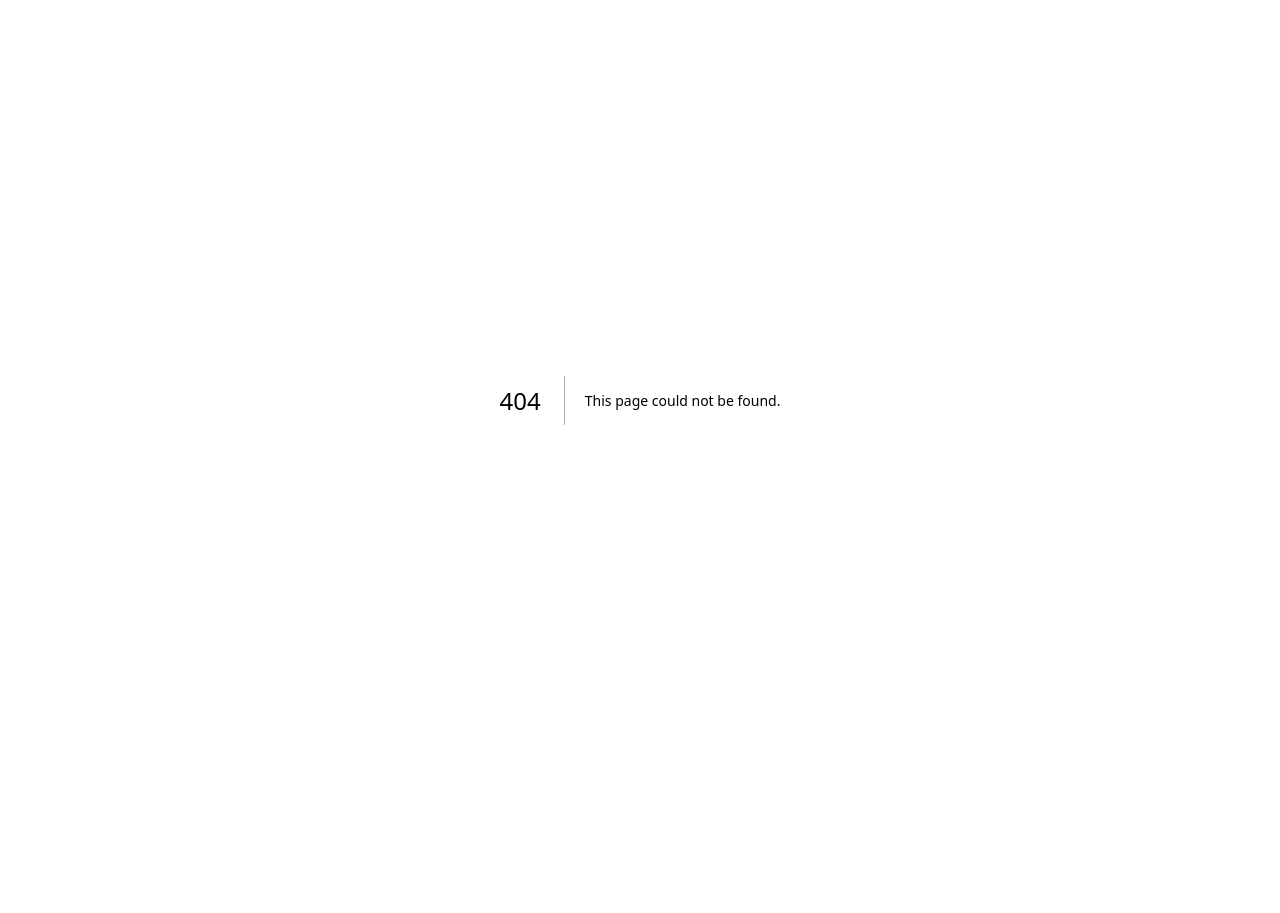
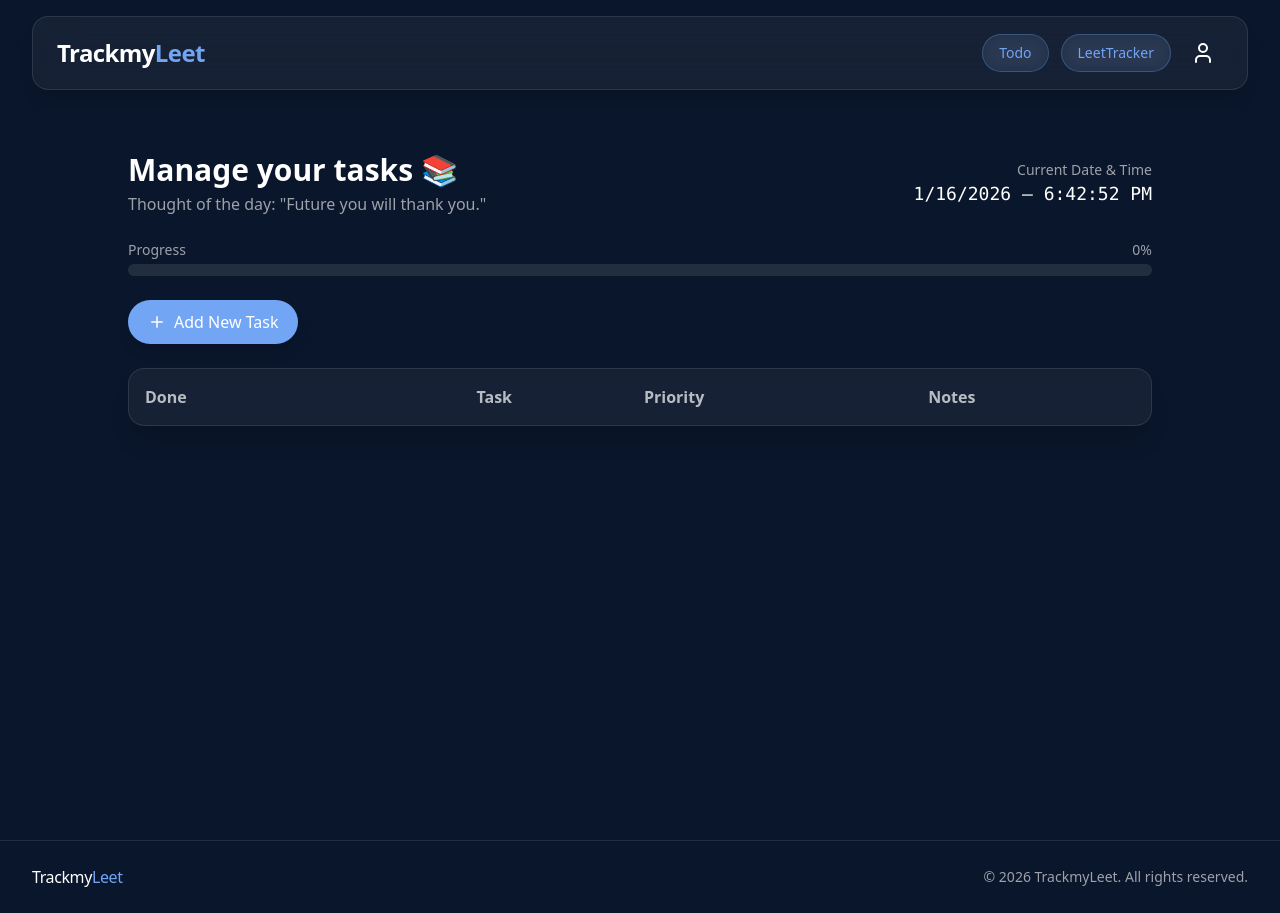
Before and after one commit to SamarthBhatia77/TrackmyLeet, a Next.js app: page /Todo in a window 1280 px wide. Before the commit this address had no page. Before the commit the page ends 800 px from the top, so only its background shows below. Built offline with nearby package versions, Linux system fonts and the light colour scheme.

Commit message:
Todo feature added

```diff
--- /dev/null
+++ b/src/app/Todo/page.js
@@ -0,0 +1,260 @@
+"use client";
+
+import { useEffect, useState } from "react";
+import { Plus, Check, X } from "lucide-react";
+import Navbar from "@/components/Navbar";
+import Footer from "@/components/Footer";
+
+const MOTIVATIONAL_QUOTES = [
+  "Consistency beats intensity.",
+  "Small progress is still progress.",
+  "Discipline builds freedom.",
+  "One problem at a time.",
+  "Future you will thank you.",
+  "Show up every day.",
+];
+
+export default function TodoPage() {
+  const [tasks, setTasks] = useState([]);
+  const [open, setOpen] = useState(false);
+  const [showCongrats, setShowCongrats] = useState(false);
+  const [time, setTime] = useState(new Date());
+
+  const [form, setForm] = useState({
+    title: "",
+    priority: "mid",
+    notes: "",
+    done: false,
+  });
+
+  const todayQuote =
+    MOTIVATIONAL_QUOTES[new Date().getDate() % MOTIVATIONAL_QUOTES.length];
+
+  /* -------- DATE & TIME -------- */
+  useEffect(() => {
+    const interval = setInterval(() => setTime(new Date()), 1000);
+    return () => clearInterval(interval);
+  }, []);
+
+  /* -------- PROGRESS -------- */
+  const completed = tasks.filter((t) => t.done).length;
+  const progress =
+    tasks.length === 0 ? 0 : Math.round((completed / tasks.length) * 100);
+
+  useEffect(() => {
+    if (tasks.length > 0 && completed === tasks.length) {
+      setShowCongrats(true);
+      setTimeout(() => setShowCongrats(false), 2000);
+    }
+  }, [completed, tasks.length]);
+
+  function addTask() {
+    if (!form.title) return;
+    setTasks([...tasks, form]);
+    setForm({ title: "", priority: "mid", notes: "", done: false });
+    setOpen(false);
+  }
+
+  function toggleTask(idx) {
+    const updated = [...tasks];
+    updated[idx].done = !updated[idx].done;
+    setTasks(updated);
+  }
+
+  return (
+    <div>
+      <Navbar />
+
+      <div className="min-h-screen bg-[#0a162b] text-white p-8 mt-10">
+        <div className="max-w-5xl mx-auto pt-20">
+
+          {/* HEADER */}
+          <div className="flex justify-between items-center mb-6">
+            <div>
+              <h1 className="text-3xl font-bold">Manage your tasks 📚</h1>
+              <p className="text-white/60 mt-1">
+                Thought of the day: "{todayQuote}"
+              </p>
+            </div>
+
+            <div className="text-right">
+              <p className="text-white/60 text-sm">Current Date & Time</p>
+              <p className="text-lg font-mono">
+                {time.toLocaleDateString()} — {time.toLocaleTimeString()}
+              </p>
+            </div>
+          </div>
+
+          {/* PROGRESS BAR */}
+          <div className="mb-6">
+            <div className="flex justify-between text-sm mb-1 text-white/60">
+              <span>Progress</span>
+              <span>{progress}%</span>
+            </div>
+            <div className="h-3 bg-white/10 rounded-full overflow-hidden">
+              <div
+                className="h-full bg-[#73a5f5] transition-all"
+                style={{ width: `${progress}%` }}
+              />
+            </div>
+          </div>
+
+          {/* ADD BUTTON */}
+          <button
+            onClick={() => setOpen(true)}
+            className="flex items-center gap-2 mb-6 px-5 py-2.5
+                       bg-[#73a5f5] rounded-full shadow-lg
+                       hover:scale-[1.02] transition"
+          >
+            <Plus size={18} /> Add New Task
+          </button>
+
+          {/* TASK TABLE */}
+          <div className="rounded-2xl bg-white/5 border border-white/10 backdrop-blur shadow-xl">
+            <table className="w-full text-left">
+              <thead className="text-white/70">
+                <tr>
+                  <th className="p-4">Done</th>
+                  <th>Task</th>
+                  <th>Priority</th>
+                  <th>Notes</th>
+                </tr>
+              </thead>
+              <tbody>
+                {tasks.map((t, idx) => (
+                  <tr
+                    key={idx}
+                    className="border-t border-white/10 hover:bg-white/5 transition"
+                  >
+                    <td className="p-4">
+                      <button onClick={() => toggleTask(idx)}>
+                        <Check
+                          size={22}
+                          strokeWidth={3}
+                          className={
+                            t.done ? "text-green-400" : "text-white/20"
+                          }
+                        />
+                      </button>
+                    </td>
+
+                    <td
+                      className={`${
+                        t.done ? "line-through text-white/40" : ""
+                      }`}
+                    >
+                      {t.title}
+                    </td>
+
+                    <td>
+                      <span
+                        className={`px-3 py-1 rounded-full text-xs backdrop-blur
+                          ${
+                            t.priority === "low"
+                              ? "bg-green-400/20 text-green-300"
+                              : t.priority === "mid"
+                              ? "bg-yellow-400/20 text-yellow-300"
+                              : "bg-red-400/20 text-red-300"
+                          }`}
+                      >
+                        {t.priority}
+                      </span>
+                    </td>
+
+                    <td className="text-white/60">{t.notes || "—"}</td>
+                  </tr>
+                ))}
+              </tbody>
+            </table>
+          </div>
+        </div>
+
+        {/* ADD MODAL */}
+        {open && (
+          <div className="fixed inset-0 bg-black/70 backdrop-blur-md z-50 flex justify-center items-center">
+            <div className="bg-[#0a162b] border border-white/10 rounded-3xl p-6 w-[500px]">
+              <div className="flex justify-between mb-4">
+                <h2 className="text-xl font-semibold">New Task</h2>
+                <button onClick={() => setOpen(false)}>
+                  <X />
+                </button>
+              </div>
+
+              <input
+                placeholder="Task name"
+                value={form.title}
+                onChange={(e) => setForm({ ...form, title: e.target.value })}
+                className="input w-full mb-4"
+              />
+
+              <div className="flex gap-3 mb-4">
+                <button
+                  onClick={() => setForm({ ...form, priority: "low" })}
+                  className={`px-4 py-2 rounded-full text-sm backdrop-blur
+                    ${
+                      form.priority === "low"
+                        ? "bg-green-400/20 text-green-300 border border-green-400"
+                        : "border border-white/20 text-white/60"
+                    }`}
+                >
+                  Low
+                </button>
+
+                <button
+                  onClick={() => setForm({ ...form, priority: "mid" })}
+                  className={`px-4 py-2 rounded-full text-sm backdrop-blur
+                    ${
+                      form.priority === "mid"
+                        ? "bg-yellow-400/20 text-yellow-300 border border-yellow-400"
+                        : "border border-white/20 text-white/60"
+                    }`}
+                >
+                  Mid
+                </button>
+
+                <button
+                  onClick={() => setForm({ ...form, priority: "high" })}
+                  className={`px-4 py-2 rounded-full text-sm backdrop-blur
+                    ${
+                      form.priority === "high"
+                        ? "bg-red-400/20 text-red-300 border border-red-400"
+                        : "border border-white/20 text-white/60"
+                    }`}
+                >
+                  High
+                </button>
+              </div>
+
+              <textarea
+                placeholder="Notes (optional)"
+                value={form.notes}
+                onChange={(e) => setForm({ ...form, notes: e.target.value })}
+                className="input w-full mb-6"
+              />
+
+              <button
+                onClick={addTask}
+                className="w-full py-2.5 bg-[#73a5f5] rounded-full shadow-lg"
+              >
+                Add Task
+              </button>
+            </div>
+          </div>
+        )}
+
+        {/* CONGRATS POPUP */}
+        {showCongrats && (
+          <div className="fixed top-6 right-6 z-50 pointer-events-none">
+            <div className="px-6 py-4 bg-[#73a5f5]/20 backdrop-blur-xl
+                            border border-[#73a5f5]/40 rounded-2xl
+                            text-lg font-semibold text-[#73a5f5] shadow-2xl">
+              🎉 Great work! All tasks completed.
+            </div>
+          </div>
+        )}
+      </div>
+
+      <Footer />
+    </div>
+  );
+}
--- a/src/components/Navbar.jsx
+++ b/src/components/Navbar.jsx
@@ -1,11 +1,15 @@
 "use client";
 
 import { useState } from "react";
+import { useRouter } from "next/navigation";
+
 import Image from "next/image";
 import { User, LogOut } from "lucide-react";
 
 export default function Navbar() {
   const [open, setOpen] = useState(false);
+  const router = useRouter();
+
 
   return (
     // OUTER FIXED CONTAINER
@@ -19,7 +23,7 @@ export default function Navbar() {
       >
         {/* LEFT: LOGO + BRAND */}
         <div className="flex items-center gap-3 select-none">
-          <div className="text-2xl font-semibold tracking-tight">
+          <div className="text-2xl font-semibold tracking-tight cursor-pointer" onClick={() => router.push("/addEntries")}>
             <span className="text-white">Trackmy</span>
             <span className="text-[#73a5f5]">Leet</span>
           </div>
@@ -27,7 +31,30 @@ export default function Navbar() {
 
         </div>
 
-        {/* RIGHT: USER MENU */}
+        {/* RIGHT: TODO + USER MENU */}
+<div className="flex items-center gap-3 relative pointer-events-auto">
+
+  {/* TODO BUTTON */}
+  <button
+    onClick={() => router.push("/Todo")}
+    className="px-4 py-2 rounded-full text-sm
+               text-[#73a5f5] border border-[#73a5f5]/30
+               bg-[#73a5f5]/10 backdrop-blur
+               hover:bg-[#73a5f5]/20 transition"
+  >
+    Todo
+  </button>
+  <button
+    onClick={() => router.push("/addEntries")}
+    className="px-4 py-2 rounded-full text-sm
+               text-[#73a5f5] border border-[#73a5f5]/30
+               bg-[#73a5f5]/10 backdrop-blur
+               hover:bg-[#73a5f5]/20 transition"
+  >
+    LeetTracker
+  </button>
+
+  {/* USER ICON */}
   <div className="relative">
     <button
       onMouseEnter={() => setOpen(true)}
@@ -62,6 +89,8 @@ export default function Navbar() {
       </div>
     )}
   </div>
+</div>
+
       </nav>
     </div>
   );
```
Lines whose indentation alone changed are shown as unchanged.
